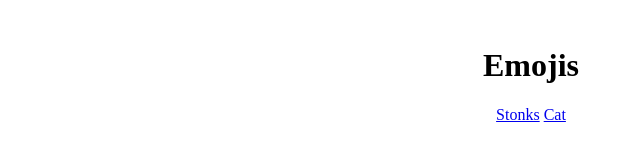
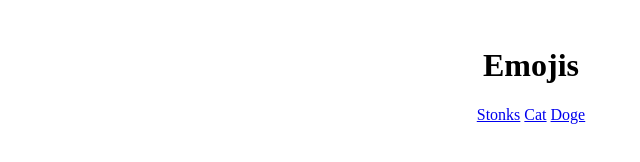
Before and after one commit to BenPI88/BenPI88.github.io, a plain HTML site: page emojis/index.html in a window 1280 px wide. Shown: the full height of the page, 109-749 px from the left. Drawn offline with Linux system fonts and the light colour scheme.

Commit message:
Update index.html

```diff
--- a/emojis/index.html
+++ b/emojis/index.html
@@ -8,6 +8,7 @@
       <h1>Emojis</h1>
       <a href="stonks">Stonks</a>
       <a href="cat">Cat</a>
+      <a href="doge">Doge</a>
     </center>
   </body>
 </html>
```
